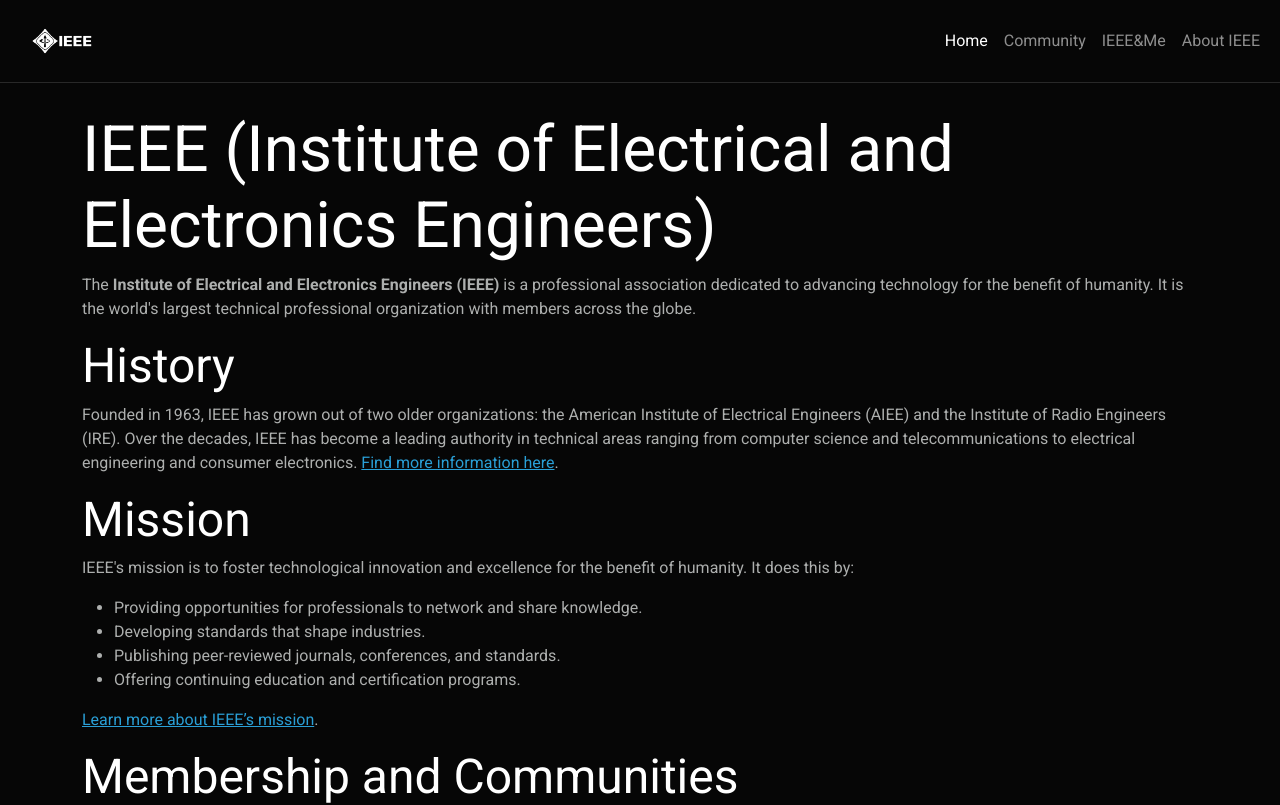
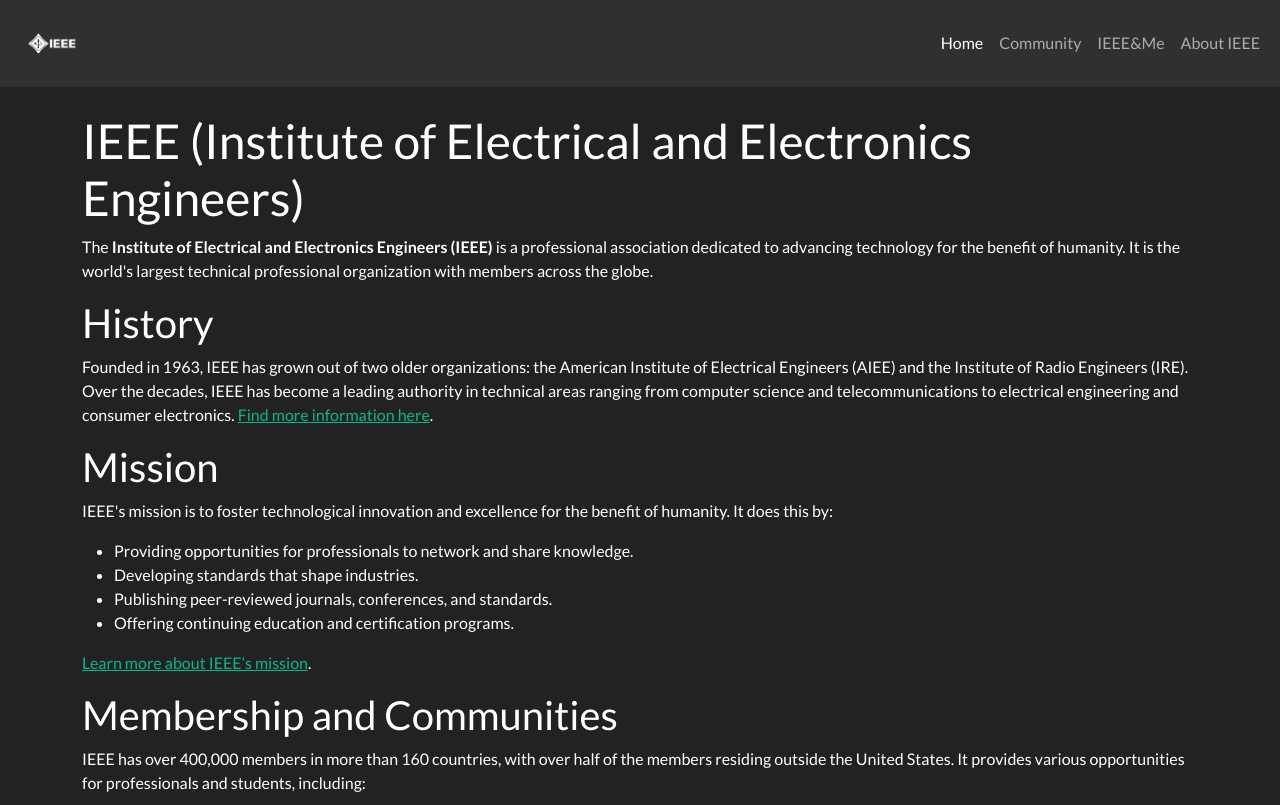
Before and after one commit to DannyVRSE/IEEE-UoN, a React (Vite) app: page /about in a window 1280 px wide. Shown: the top 805 px of the page. Built offline with nearby package versions, Linux system fonts and the light colour scheme.

Commit message:
ui improvements

```diff
--- a/src/client/assets/index.css
+++ b/src/client/assets/index.css
@@ -22,7 +22,7 @@
 }
 
 .inner-div-2 {
-    margin-top: 25%;
+    margin-top: 30%;
 }
 
 .carousel-img{
--- a/src/client/components/Layout.jsx
+++ b/src/client/components/Layout.jsx
@@ -5,7 +5,7 @@
     <>
             <nav className="navbar navbar-expand-lg navbar-dark bg-dark fixed-top">
                 <div className="container-fluid">
-                    <a className="navbar-brand" href="#"><img src={logo} alt="ieee_logo" width="100" /></a>
+                    <a className="navbar-brand" href="#"><img src={logo} alt="ieee_logo" width="80"/></a>
                     <button className="navbar-toggler" type="button" data-bs-toggle="collapse" data-bs-target="#navbarSupportedContent" aria-controls="navbarSupportedContent" aria-expanded="false" aria-label="Toggle navigation">
                         <span className="navbar-toggler-icon"></span>
                     </button>
--- a/src/client/main.jsx
+++ b/src/client/main.jsx
@@ -1,7 +1,7 @@
 import React from 'react';
 import ReactDOM from 'react-dom/client';
 import App from './App.jsx';
-import "bootswatch/dist/cyborg/bootstrap.min.css";
+import "bootswatch/dist/darkly/bootstrap.min.css";
 import "bootstrap/dist/js/bootstrap.bundle.min";
 
 ReactDOM.createRoot(document.getElementById('root')).render(
--- a/src/client/pages/Community.jsx
+++ b/src/client/pages/Community.jsx
@@ -1,5 +1,4 @@
 import Carousel from 'react-bootstrap/Carousel';
-import BackBtn from '../components/BackBtn';
 import roboticsImage from '../assets/images/robot.png';
 //import engineerImage from '../assets/images/engineer.png';
 import circuitImage from '../assets/images/circuit.png';
@@ -12,7 +11,6 @@
     return (
         <>
             <div className="container">
-            <BackBtn/>
                 <div>
                     <Carousel>
                         <Carousel.Item>
```
